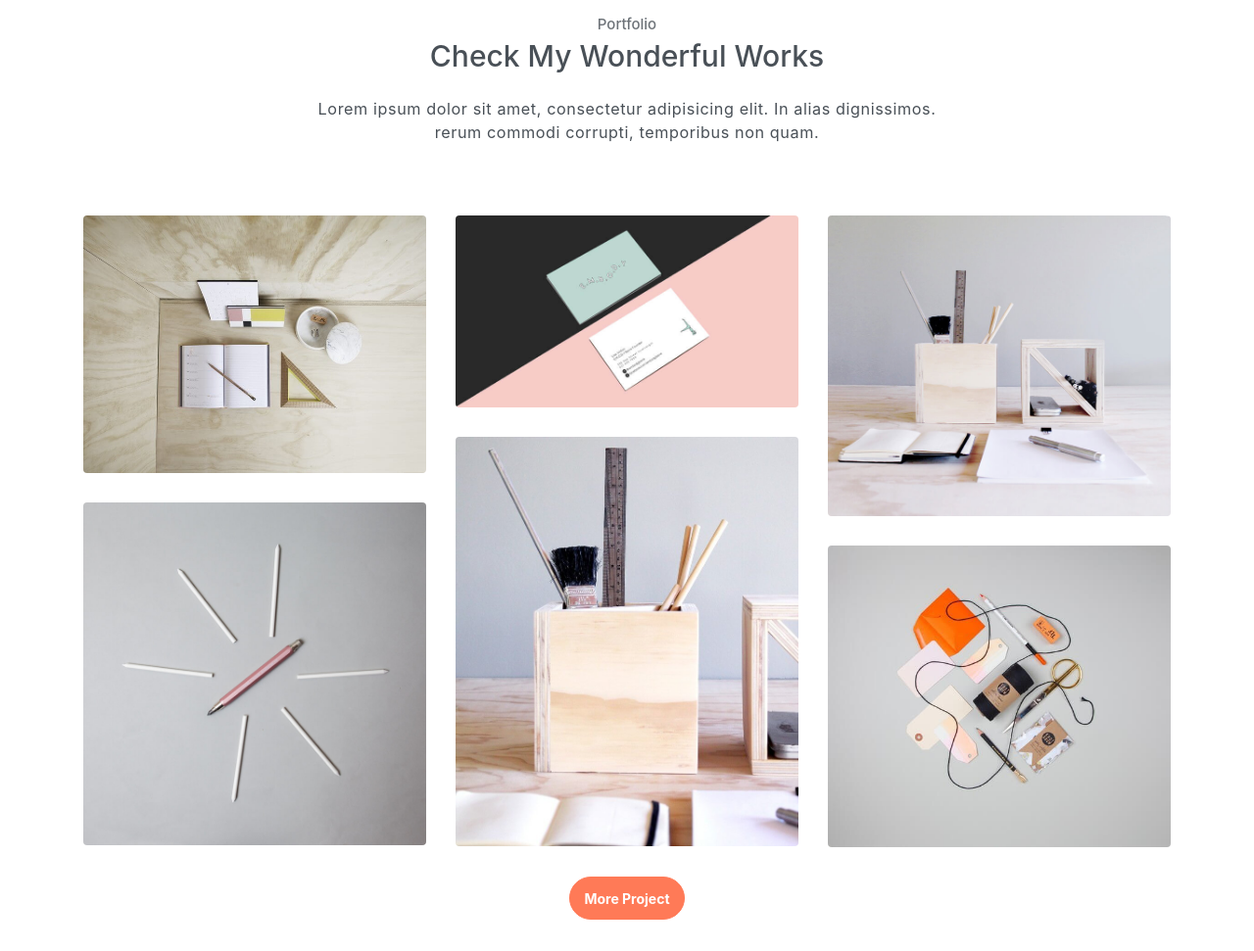
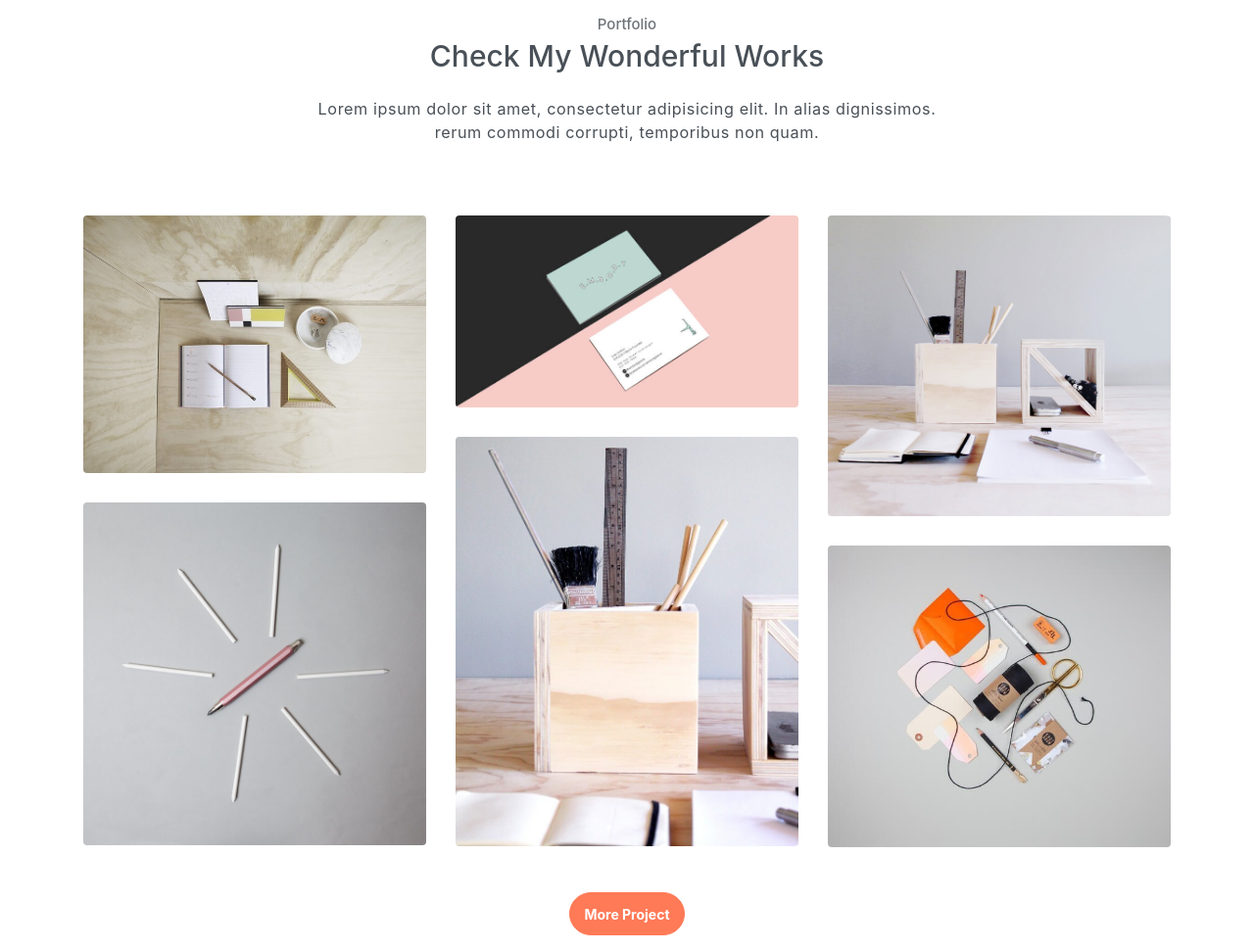
Before and after one commit to maruf119459/protfolio-for-google-sit, a website: page public_html/portfolio.html in a window 1280 px wide. Shown: the whole page at 98% size. Drawn offline with Linux system fonts and the light colour scheme.

Commit message:
Update portfolio.html

```diff
--- a/public_html/portfolio.html
+++ b/public_html/portfolio.html
@@ -91,7 +91,10 @@
                     </div>
                 </div>
             </div>
-            <button class="btn btn-primary rounded">More Project</button>
+<button class="btn btn-primary rounded mt-3">
+  <a href="https://sites.google.com/view/md-mdmohiuddin-maruf-site/my-project" style="color: white; text-decoration: none;">
+More Project  </a>
+</button>
         </div>
     </section>
     <!-- End of portfolio section -->
```
